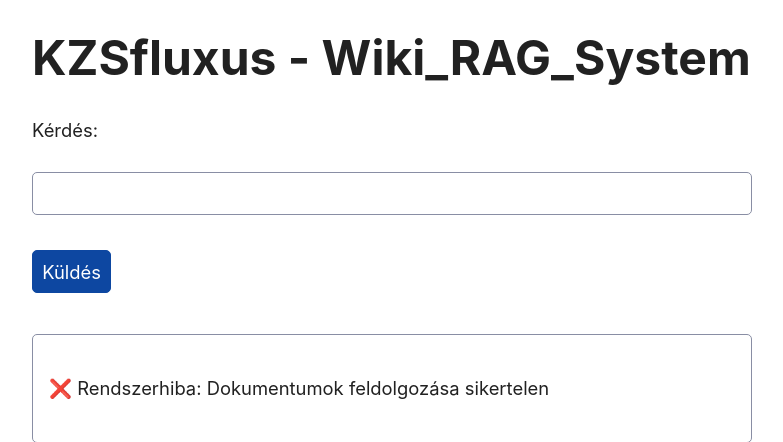
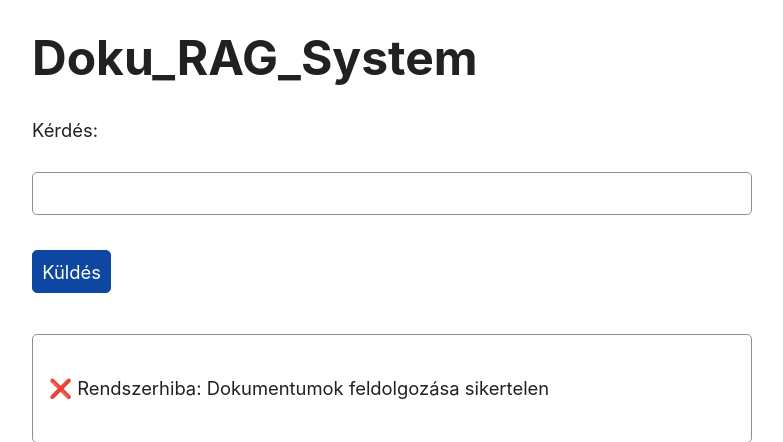
Before and after one commit to kzsfluxus/Doku_RAG, a Flask app: page / in a window 1280 px wide. Shown: the top 442 px of the page, without its empty margins (248-1031 px from the left). Run offline with Flask 3, Linux system fonts and the light colour scheme.

Commit message:
rename svg

```diff
--- a/templates/index.html
+++ b/templates/index.html
@@ -2,12 +2,12 @@
 <html lang="hu">
 <head>
     <meta charset="UTF-8">
-    <title>Wiki_RAG_System</title>
+    <title>Dokus_RAG_System</title>
     <link rel="stylesheet" href="{{ url_for('static', filename='css/simple.min.css') }}">
     <link rel="icon" href="{{ url_for('static', filename='img/favicon.ico') }}" type="img/png" sizes="16x16">
 </head>
 <body>
-    <h1>KZSfluxus - Wiki_RAG_System</h1>
+    <h1>Doku_RAG_System</h1>
     <form method="post">
         <label for="question">Kérdés:</label><br>
         <input type="text" id="question" name="question" value="{{ question }}" size="80"><br><br>
```
Also changed, not shown: static/img/doku_rag_logo.svg (renamed from static/img/wiki_rag_logo.svg).
